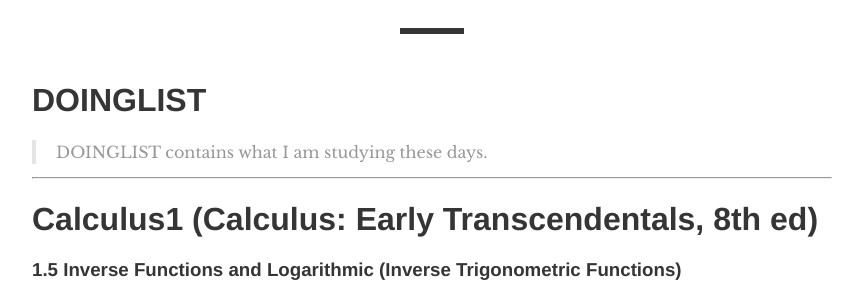
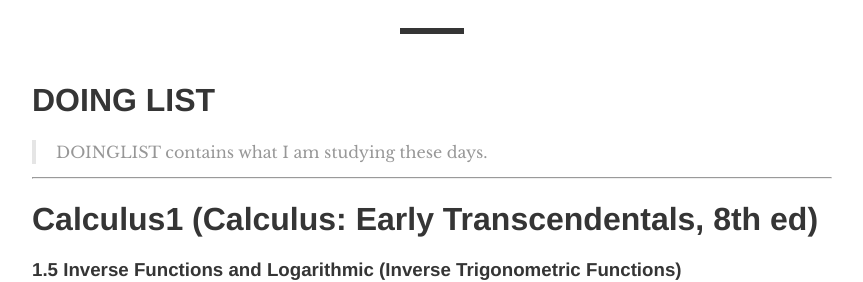
Before and after one commit to trilliwon/ABL, a Jekyll site: the page built from _posts/2100-08-19-doing-list.md, in a window 1280 px wide and 900 px high. Shown: the part 235-517 px from the top of the window, without its empty margins (208-1071 px from the left). Built offline with Jekyll 4.4.1, drawn with Linux system fonts in a browser that asks for light colours; nearby versions of some CDN libraries.

Commit message:
Tue Dec 26 21:20:03 KST 2017

```diff
--- a/_posts/2100-08-19-doing-list.md
+++ b/_posts/2100-08-19-doing-list.md
@@ -5,7 +5,7 @@ date:   2100-08-19 03:00:00 +0900
 tag: [Doing List]
 ---
 
-# DOINGLIST
+# DOING LIST
 > DOINGLIST contains what I am studying these days.
 
 ---
```
